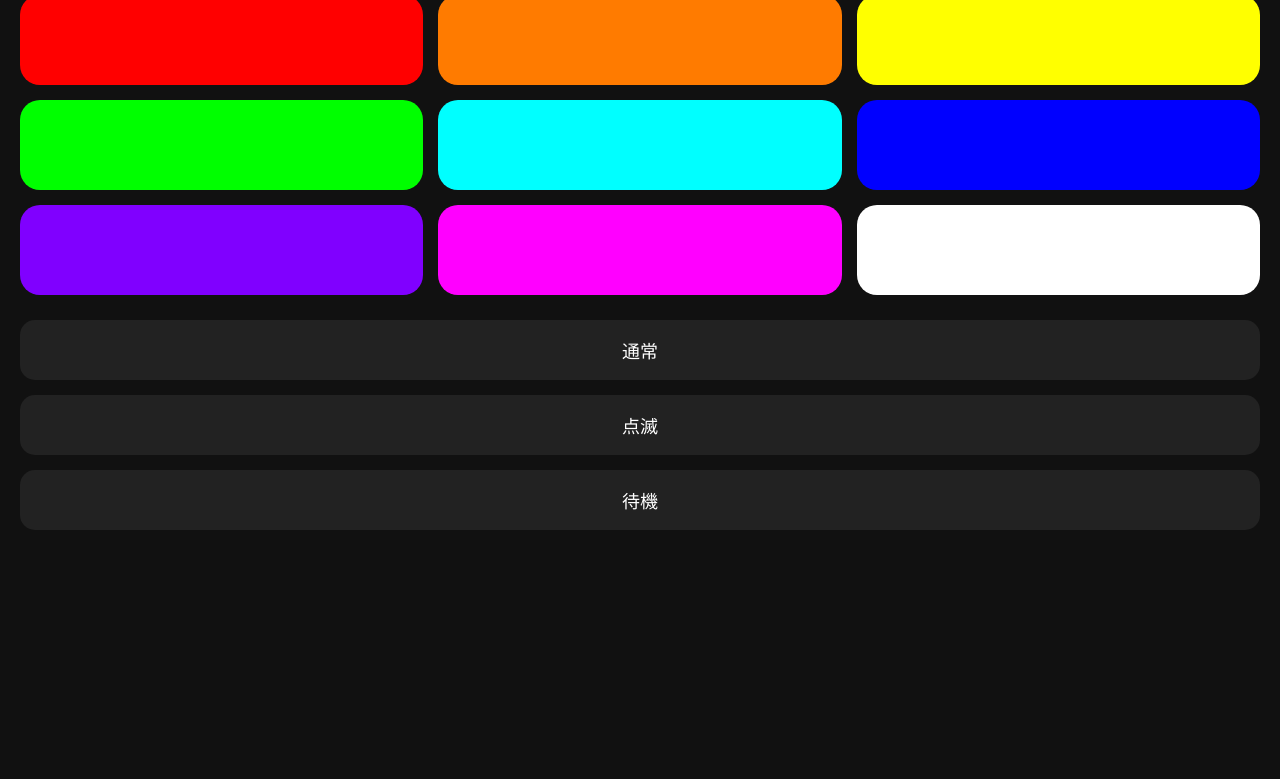
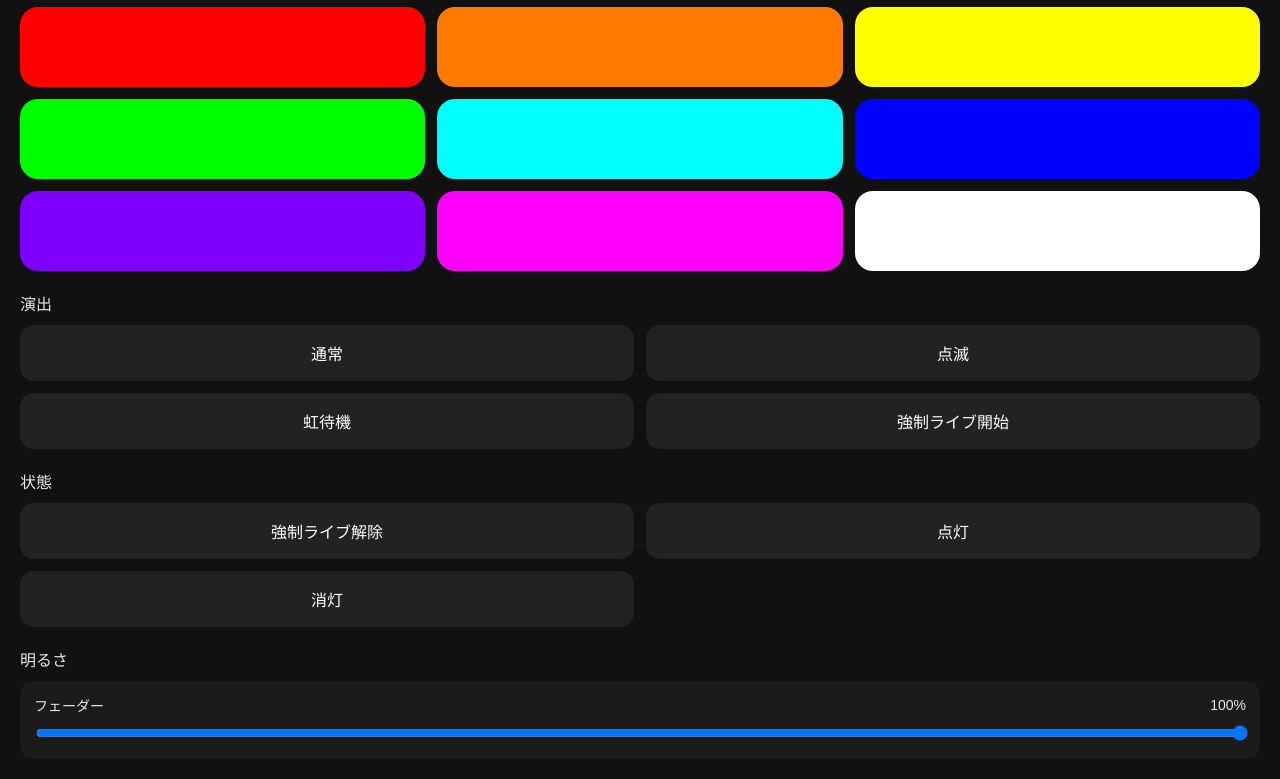
Before and after one commit to MARIMORGANITE-jp/penlight-server, a website: page control/index.html in a window 1280 px wide. Shown: the part 105-884 px from the top of the page. Before the commit the page ends 800 px from the top, so only its background shows below. Drawn offline with nearby package versions, Linux system fonts and the light colour scheme; no server answers.

Commit message:
Update index.html

```diff
--- a/control/index.html
+++ b/control/index.html
@@ -4,147 +4,183 @@
 <meta charset="UTF-8">
 <meta name="viewport" content="width=device-width,initial-scale=1">
 
-<title>Fks Control</title>
+<title>Control</title>
 
 <style>
+* {
+    box-sizing: border-box;
+}
 
 body {
-
     margin: 0;
-
+    min-height: 100vh;
     background: #111;
-
     color: white;
-
     font-family: sans-serif;
-
     padding: 20px;
 }
 
 h1 {
+    text-align: center;
+    margin-top: 0;
+}
 
-    text-align: center;
+.section {
+    margin-top: 20px;
+}
+
+.sectionTitle {
+    margin: 0 0 10px;
+    font-size: 16px;
+    opacity: 0.9;
 }
 
 .grid {
-
     display: grid;
-
     grid-template-columns: repeat(3, 1fr);
-
-    gap: 15px;
-
-    margin-top: 20px;
+    gap: 12px;
 }
 
 .colorBtn {
-
-    height: 90px;
-
+    height: 80px;
     border: none;
-
-    border-radius: 20px;
+    border-radius: 18px;
 }
 
 .controlButtons {
-
-    display: flex;
-
-    flex-direction: column;
-
-    gap: 15px;
-
-    margin-top: 25px;
+    display: grid;
+    grid-template-columns: repeat(2, 1fr);
+    gap: 12px;
 }
 
-.controlButtons button {
-
-    height: 60px;
-
+.controlButtons button,
+.liveButtons button,
+.powerButtons button {
+    height: 56px;
     border: none;
-
-    border-radius: 15px;
-
-    font-size: 18px;
-
+    border-radius: 14px;
+    font-size: 16px;
     background: #222;
-
     color: white;
 }
 
+.rangeWrap {
+    margin-top: 10px;
+    background: #1b1b1b;
+    padding: 14px;
+    border-radius: 14px;
+}
+
+input[type="range"] {
+    width: 100%;
+}
+
+.valueRow {
+    display: flex;
+    justify-content: space-between;
+    align-items: center;
+    margin-bottom: 8px;
+    font-size: 14px;
+    opacity: 0.9;
+}
 </style>
 </head>
 
 <body>
+<h1>Control</h1>
 
-<h1>Fks Control</h1>
-
+<div class="section">
+    <div class="sectionTitle">色</div>
     <div class="grid">
-
         <button class="colorBtn" style="background:#ff0000" onclick="sendColor('#ff0000')"></button>
-
         <button class="colorBtn" style="background:#ff7b00" onclick="sendColor('#ff7b00')"></button>
-
         <button class="colorBtn" style="background:#ffff00" onclick="sendColor('#ffff00')"></button>
-
         <button class="colorBtn" style="background:#00ff00" onclick="sendColor('#00ff00')"></button>
-
         <button class="colorBtn" style="background:#00ffff" onclick="sendColor('#00ffff')"></button>
-
         <button class="colorBtn" style="background:#0000ff" onclick="sendColor('#0000ff')"></button>
-
         <button class="colorBtn" style="background:#8000ff" onclick="sendColor('#8000ff')"></button>
-
         <button class="colorBtn" style="background:#ff00ff" onclick="sendColor('#ff00ff')"></button>
-
         <button class="colorBtn" style="background:#ffffff" onclick="sendColor('#ffffff')"></button>
-
+    </div>
 </div>
 
+<div class="section">
+    <div class="sectionTitle">演出</div>
+    <div class="controlButtons">
+        <button onclick="normalMode()">通常</button>
+        <button onclick="blinkMode()">点滅</button>
+        <button onclick="rainbowMode()">虹待機</button>
+        <button onclick="forceLiveOn()">強制ライブ開始</button>
+    </div>
+</div>
 
+<div class="section">
+    <div class="sectionTitle">状態</div>
     <div class="controlButtons">
+        <button onclick="forceLiveOff()">強制ライブ解除</button>
+        <button onclick="powerOn()">点灯</button>
+        <button onclick="powerOff()">消灯</button>
+    </div>
+</div>
 
-<button onclick="normalMode()">
-通常
-</button>
-
-<button onclick="blinkMode()">
-点滅
-</button>
-
-<button onclick="rainbowMode()">
-待機
-</button>
-
+<div class="section">
+    <div class="sectionTitle">明るさ</div>
+    <div class="rangeWrap">
+        <div class="valueRow">
+            <span>フェーダー</span>
+            <span><span id="brightnessValue">100</span>%</span>
+        </div>
+        <input
+            id="brightnessSlider"
+            type="range"
+            min="0"
+            max="100"
+            value="100"
+            oninput="changeBrightness(this.value)"
+        >
+    </div>
 </div>
 
 <script src="https://cdn.socket.io/4.7.2/socket.io.min.js"></script>
-
 <script>
-
 const socket = io("http://192.168.11.13:3000");
 
 function sendColor(color) {
-
     socket.emit("changeColor", color);
 }
 
 function normalMode() {
-
     socket.emit("mode", "normal");
 }
 
 function blinkMode() {
-
     socket.emit("mode", "blink");
 }
 
 function rainbowMode() {
-
     socket.emit("mode", "rainbow");
 }
 
+function forceLiveOn() {
+    socket.emit("forceLive", true);
+}
+
+function forceLiveOff() {
+    socket.emit("forceLive", false);
+}
+
+function powerOn() {
+    socket.emit("power", true);
+}
+
+function powerOff() {
+    socket.emit("power", false);
+}
+
+function changeBrightness(value) {
+    document.getElementById("brightnessValue").textContent = value;
+    socket.emit("brightness", Number(value));
+}
 </script>
-
 </body>
 </html>
```
Lines whose indentation alone changed are shown as unchanged.
